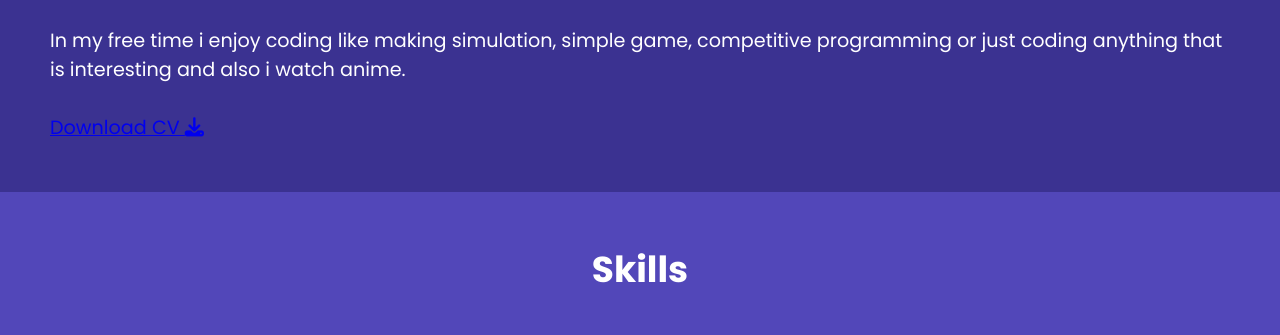
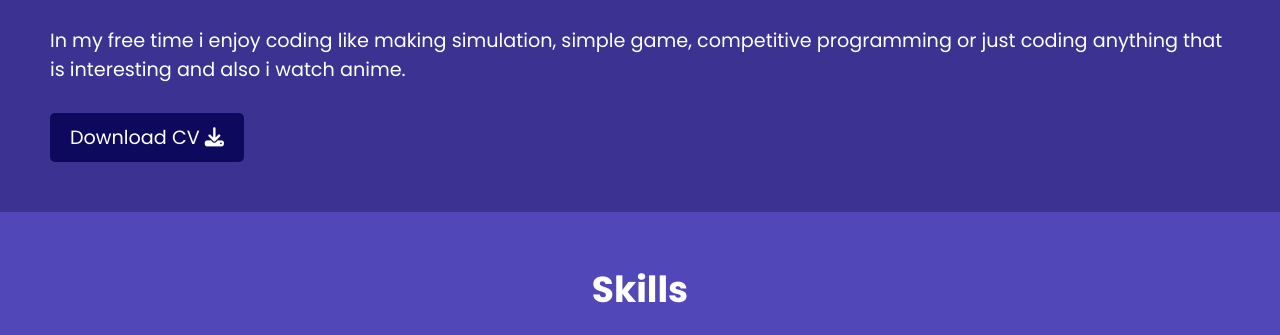
Before and after one commit to Bishmit/portfolio, a plain HTML site: page index.html in a window 1280 px wide. Shown: the part 1145-1480 px from the top of the page. Drawn offline with Linux system fonts and the light colour scheme.

Commit message:
resume added

```diff
--- a/style.css
+++ b/style.css
@@ -601,7 +601,7 @@ button.learn-more:hover .button-text {
     color: #fff; /* White text color */
 }
 
-download-btn {
+.download-btn {
     display: inline-block;
     padding: 10px 20px;
     background-color: #0d0a5e;
```
